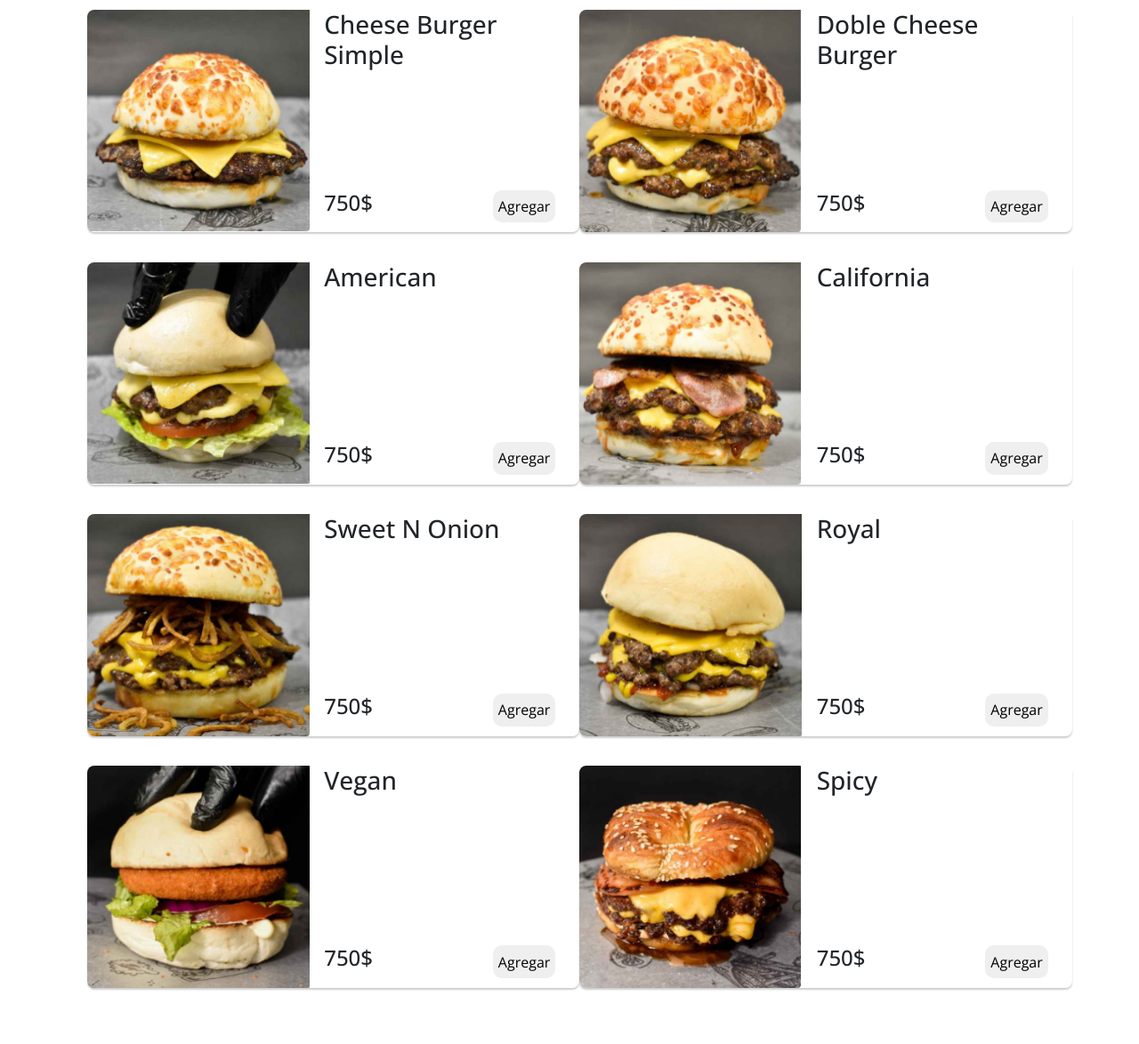
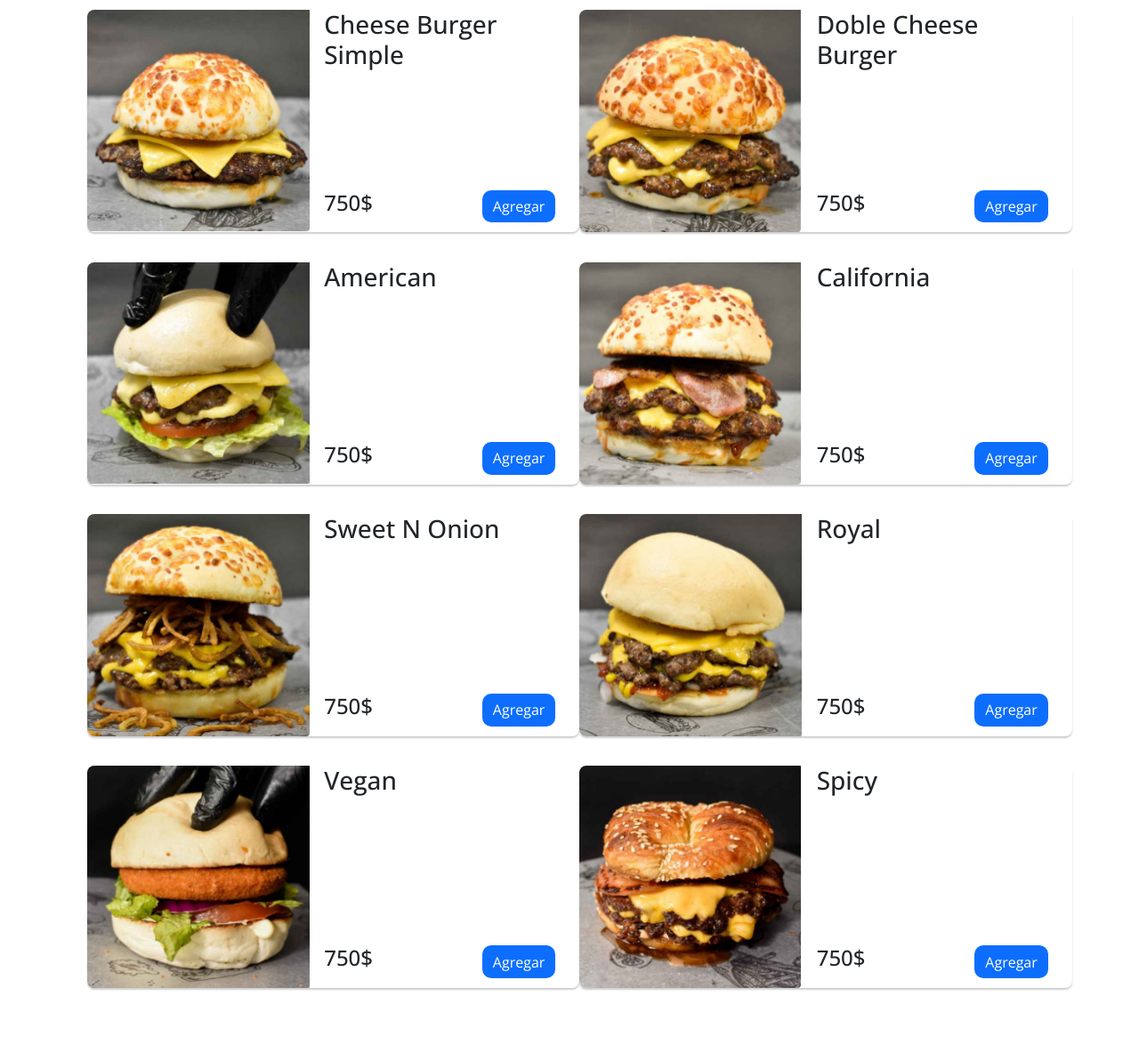
Before and after one commit to NazarenoMASC/Burguers, a website: page takeaway.html in a window 1280 px wide. Shown: the part 353-1527 px from the top of the page at 89% size. Drawn offline with nearby package versions, Linux system fonts and the light colour scheme; a web font is replaced by a local one.

Commit message:
Proyecto Final

```diff
--- a/takeaway.html
+++ b/takeaway.html
@@ -63,7 +63,7 @@
           <h3> Cheese Burger Simple</h3>
           <div class="div-precio-btn">
             <h4>750$</h4>
-            <button>Agregar</button>
+            <button class="btn btn-primary">Agregar</button>
           </div>
         </div>
       </div>
@@ -73,7 +73,7 @@
           <h3> Doble Cheese Burger</h3>
           <div class="div-precio-btn">
             <h4>750$</h4>
-            <button>Agregar</button>
+            <button class="btn btn-primary">Agregar</button>
           </div>
         </div>
       </div>
@@ -83,7 +83,7 @@
           <h3> American </h3>
           <div class="div-precio-btn">
             <h4>750$</h4>
-            <button>Agregar</button>
+            <button class="btn btn-primary">Agregar</button>
           </div>
         </div>
       </div>
@@ -93,7 +93,7 @@
           <h3> California </h3>
           <div class="div-precio-btn">
             <h4>750$</h4>
-            <button>Agregar</button>
+            <button class="btn btn-primary">Agregar</button>
           </div>
         </div>
       </div>
@@ -103,7 +103,7 @@
           <h3> Sweet N Onion </h3>
           <div class="div-precio-btn">
             <h4>750$</h4>
-            <button>Agregar</button>
+            <button class="btn btn-primary">Agregar</button>
           </div>
         </div>
       </div>
@@ -113,7 +113,7 @@
           <h3> Royal </h3>
           <div class="div-precio-btn">
             <h4>750$</h4>
-            <button>Agregar</button>
+            <button class="btn btn-primary">Agregar</button>
           </div>
         </div>
       </div>
@@ -123,7 +123,7 @@
           <h3> Vegan </h3>
           <div class="div-precio-btn">
             <h4>750$</h4>
-            <button>Agregar</button>
+            <button class="btn btn-primary">Agregar</button>
           </div>
         </div>
       </div>
@@ -133,7 +133,7 @@
           <h3> Spicy </h3>
           <div class="div-precio-btn">
             <h4>750$</h4>
-            <button>Agregar</button>
+            <button class="btn btn-primary">Agregar</button>
           </div>
         </div>
       </div>
```
